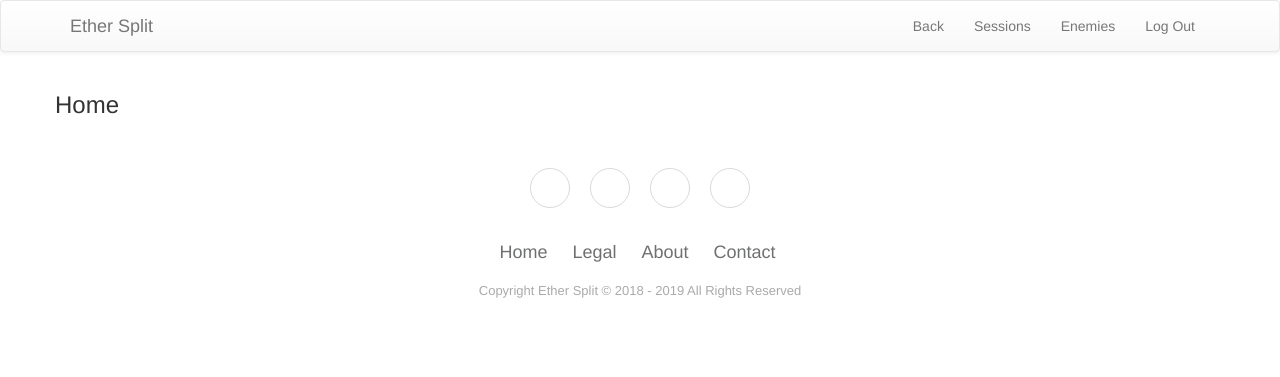
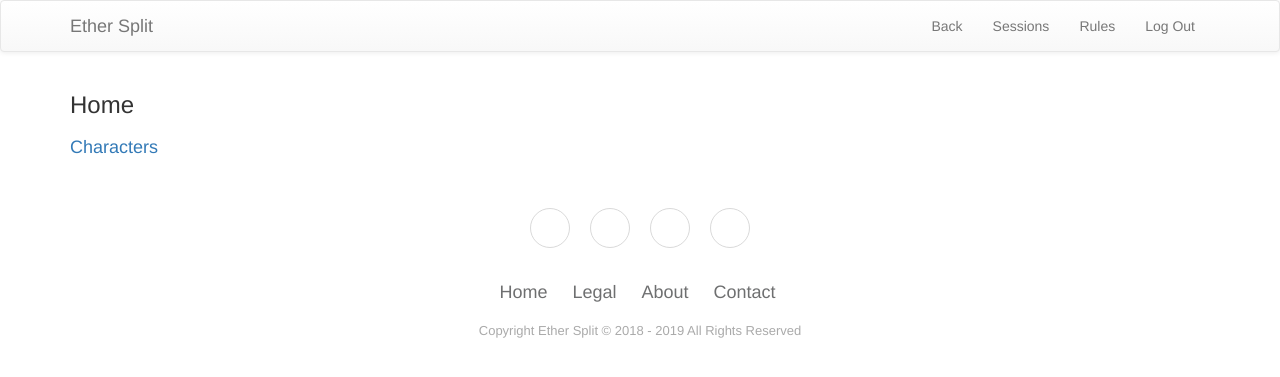
Before and after one commit to dimariap/EtherSplit, a Django app: page / in a window 1280 px wide. Shown: the top 377 px of the page. Run offline with Django 3.2, Linux system fonts and the light colour scheme; the visitor is signed in with stand-in values (Sample User, id 1); some libraries are stand-ins or nearby versions.

Commit message:
added character pages and views
added group characters view and pages

added individual character views

```diff
--- a/EtherSplit/urls.py
+++ b/EtherSplit/urls.py
@@ -14,10 +14,12 @@ Including another URLconf
     2. Add a URL to urlpatterns:  path('blog/', include('blog.urls'))
 """
 from django.contrib import admin
-from django.urls import path
+from django.conf.urls import url
 from EtherSplitApp.views import *
 
 urlpatterns = [
-    path('admin/', admin.site.urls),
-    path('', home)
+    url('admin/', admin.site.urls),
+    url(r'^$', home, name='home'),
+    url(r'^characters/$', group_characters, name='group_characters'),
+    url(r'^characters/(?P<character_name>[\w-]+)/$', character_page, name='character_page'),
 ]
--- a/EtherSplitApp/views.py
+++ b/EtherSplitApp/views.py
@@ -1,11 +1,31 @@
-from django.shortcuts import render
-
-# Create your views here.
+from django.shortcuts import render, get_object_or_404
+from EtherSplitApp.models import *
 
 
 # @login_required(login_url='/login/')
 def home(request):
     context = {
-        # TBD
+
     }
-    return render(request, 'home.html')
+    return render(request, 'home.html', context)
+
+
+def group_characters(request):
+    user = User.objects.get(username=request.user.username)
+    group = user.groups.get()  # might error if user is in multiple groups
+    character_list = Character.objects.filter(is_active=True, user__groups=group).order_by('-name')
+    context = {
+        'group': group,
+        'characters': character_list,
+    }
+    return render(request, 'characters.html', context)
+
+
+def character_page(request, character_name):
+    user = User.objects.get(username=request.user.username)
+    character = Character.objects.get(name=character_name)
+    context = {
+        'user': user,
+        'character': character,
+    }
+    return render(request, 'character_page.html', context)
--- a/templates/base.html
+++ b/templates/base.html
@@ -36,7 +36,7 @@
                                 <li role="presentation" onClick="javascript:history.go(-1);"><a href="#">Back </a></li>
                             {% endif %}
                             <li role="presentation"><a href="#">Sessions </a></li>
-                            <li role="presentation"><a href="#">Enemies </a></li>
+                            <li role="presentation"><a href="#">Rules </a></li>
                             <li role="presentation"><a href="/logout">Log Out </a></li>
                         {% else %}
                             <li role="presentation"><a href="/login">Login </a></li>
--- a/templates/home.html
+++ b/templates/home.html
@@ -5,7 +5,10 @@
 
     <div class="container">
         <div class="row">
-            <h3>Home</h3>
+            <div class="col-sm-12"><h3>Home</h3></div><br />
+        </div>
+        <div class="row">
+            <div class="col-sm-12"><h4><a href="characters/">Characters</a></h4></div>
         </div>
     </div>
 
```
Also changed, not shown: templates/character_page.html (added, +13 -0 lines), templates/characters.html (added, +17 -0 lines).
